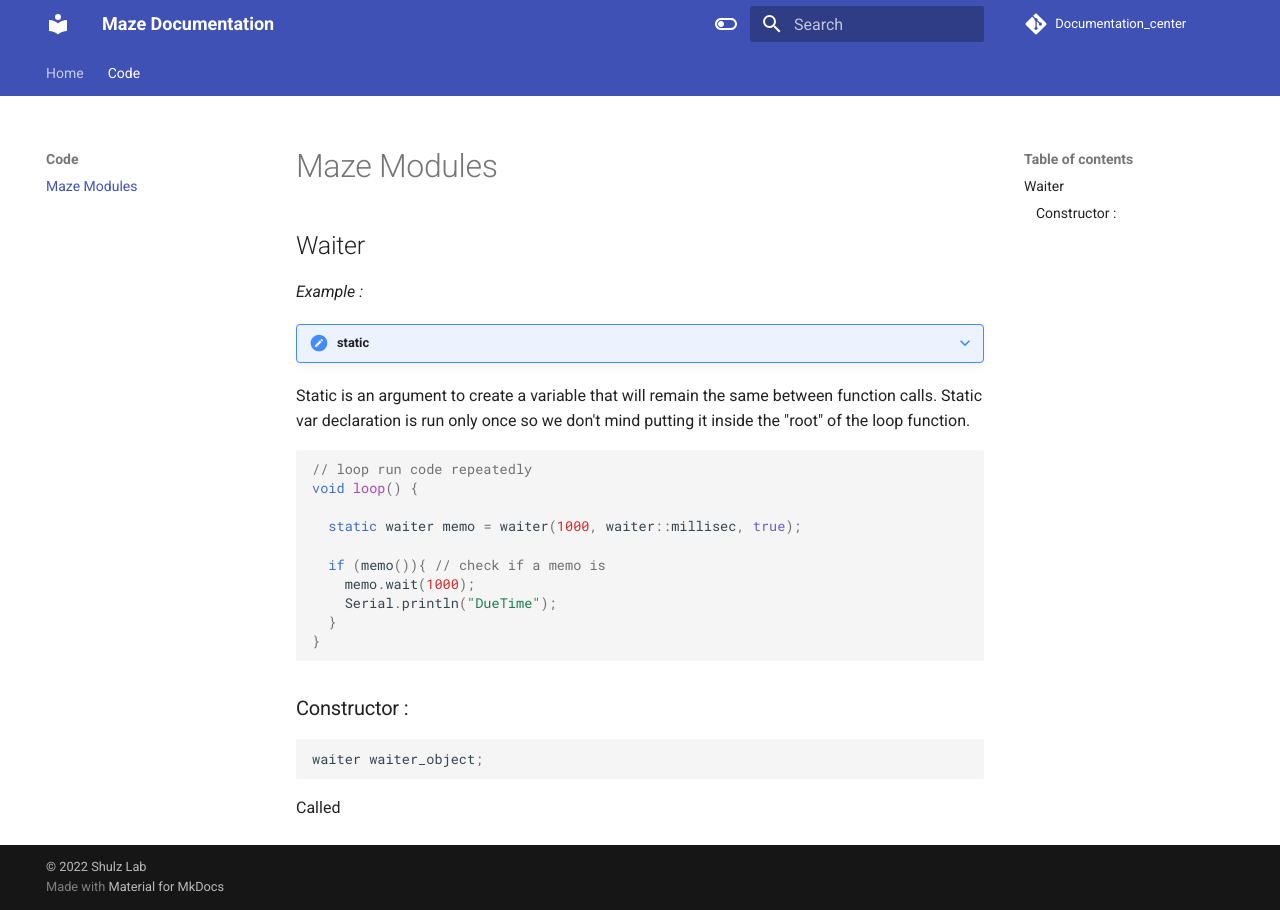
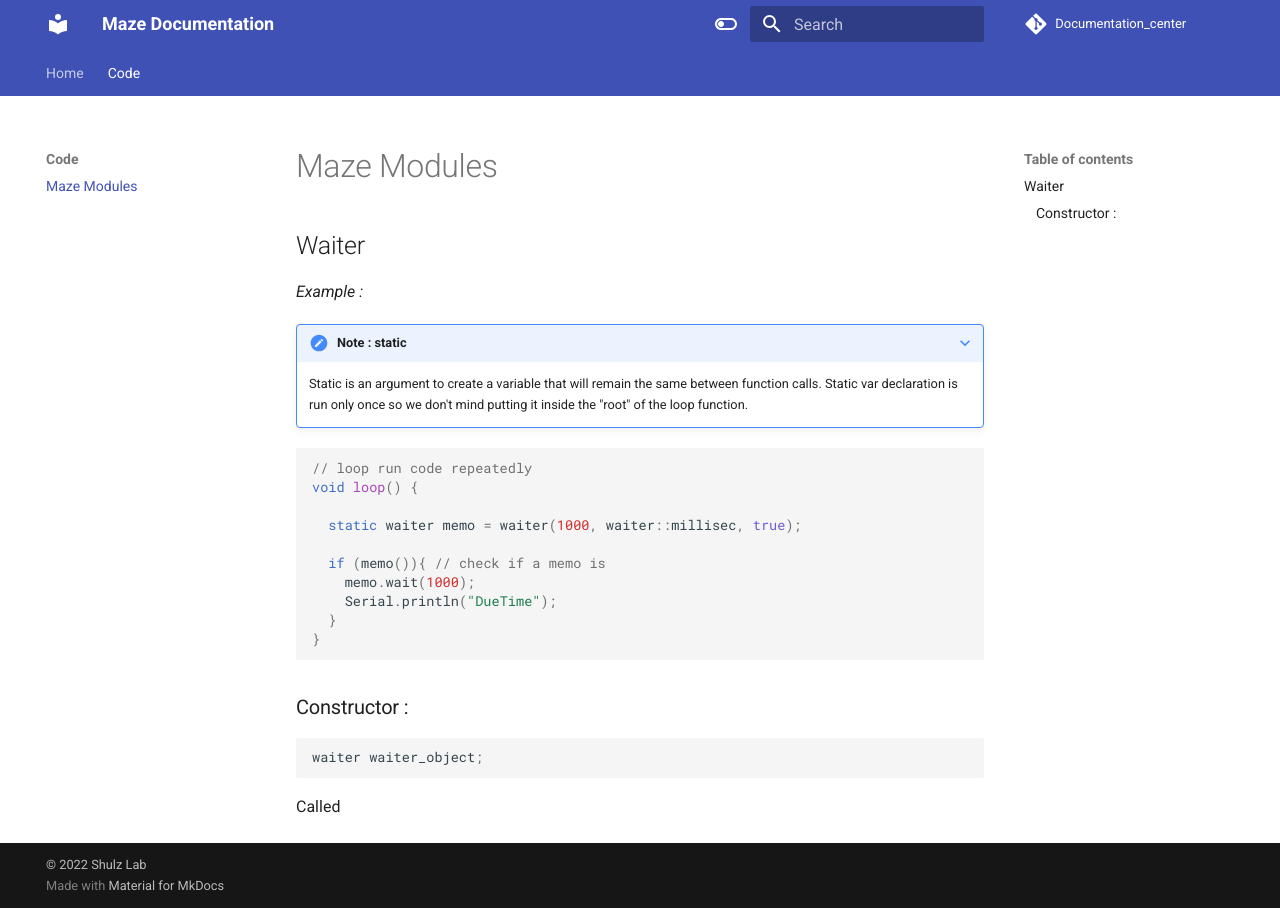
Before and after one commit to FreelyMovingSetup/Documentation_center, an MkDocs documentation site: the page built from docs/code/maze_modules.md, in a window 1280 px wide. Built offline with MkDocs 1.6.1 and Material for MkDocs 9.7.7, drawn with Linux system fonts in a browser that asks for light colours; comment, search, counter and statistics services are not loaded.

Commit message:
Update maze_modules.md

````diff
--- a/docs/code/maze_modules.md
+++ b/docs/code/maze_modules.md
@@ -2,9 +2,9 @@
 
 *Example :*
 
-???+ note "static"
-   Static is an argument to create a variable that will remain the same between function calls.
-   Static var declaration is run only once so we don't mind putting it inside the "root" of the loop function.
+???+ note "Note : static"
+    Static is an argument to create a variable that will remain the same between function calls.
+    Static var declaration is run only once so we don't mind putting it inside the "root" of the loop function.
 
 ```c++
 // loop run code repeatedly
````
